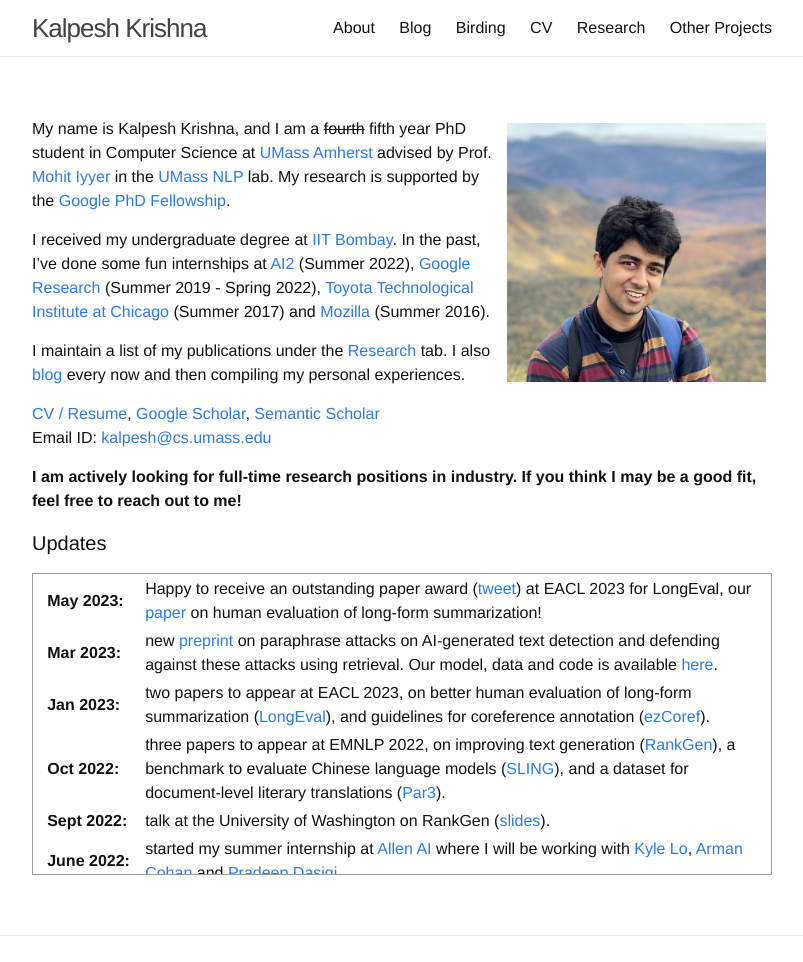
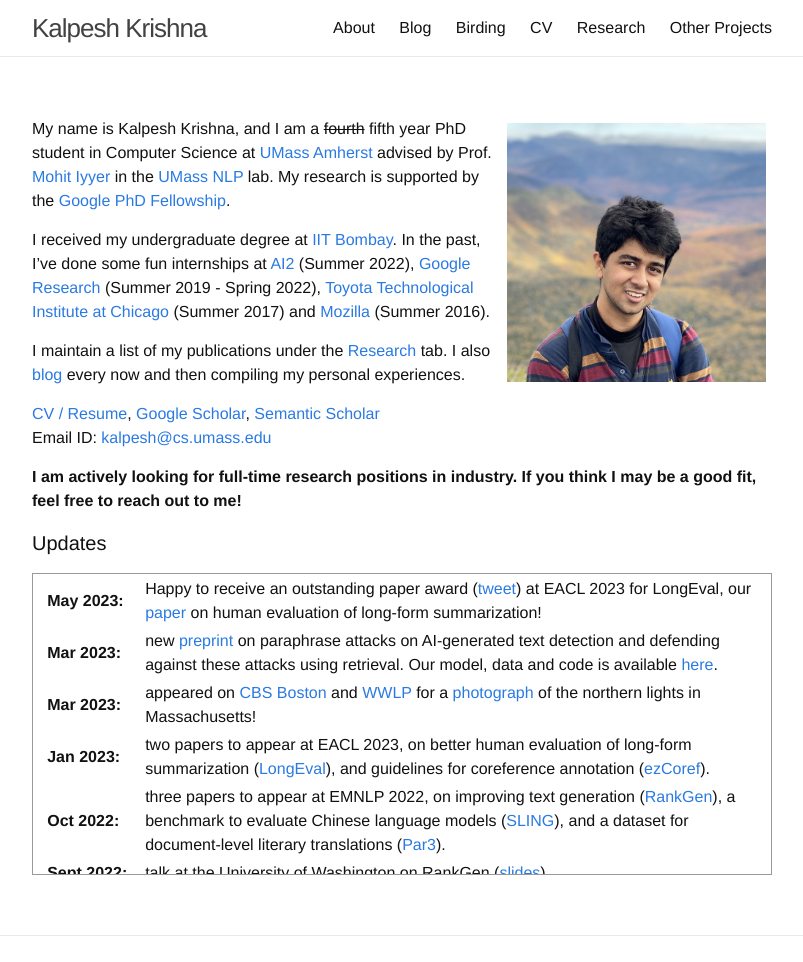
Before and after one commit to martiansideofthemoon/martiansideofthemoon.github.io, a Jekyll site: the page built from index.md, in a window 1280 px wide, cut to the strip 0-962 px from the top of the page. Shown: the whole strip, without its empty margins (238-1041 px from the left). Built offline with Jekyll 4.4.1, drawn with Linux system fonts in a browser that asks for light colours; comment, search, counter and statistics services are not loaded.

Commit message:
Update index.md

```diff
--- a/index.md
+++ b/index.md
@@ -24,6 +24,7 @@ Email ID: [kalpesh@cs.umass.edu](mailto:kalpesh@cs.umass.edu)
 <col width="650px">
 <tr><td><b>May 2023:</b></td><td>Happy to receive an outstanding paper award (<a href="https://twitter.com/kalpeshk2011/status/1654133082247815169">tweet</a>) at EACL 2023 for LongEval, our <a href="https://arxiv.org/abs/2301.13298">paper</a> on human evaluation of long-form summarization!</td></tr>
 <tr><td><b>Mar 2023:</b></td><td>new <a href="https://arxiv.org/abs/2303.13408">preprint</a> on paraphrase attacks on AI-generated text detection and defending against these attacks using retrieval. Our model, data and code is available <a href="https://github.com/martiansideofthemoon/ai-detection-paraphrases">here</a>.</td></tr>
+  <tr><td><b>Mar 2023:</b></td><td>appeared on <a href="https://www.cbsnews.com/boston/news/northern-lights-captivate-stargazers-across-massachusetts/">CBS Boston</a> and <a href="https://www.wwlp.com/weather/weather-news/northern-lights-caught-on-camera-in-western-massachusetts/">WWLP</a> for a <a href="https://twitter.com/4cast4you/status/1639131581939077120">photograph</a> of the northern lights in Massachusetts!</td></tr>
   <tr><td><b>Jan 2023:</b></td><td>two papers to appear at EACL 2023, on better human evaluation of long-form summarization (<a href="https://arxiv.org/abs/2301.13298">LongEval</a>), and guidelines for coreference annotation (<a href="https://arxiv.org/abs/2210.07188">ezCoref</a>).</td></tr>
   <tr><td><b>Oct 2022:</b></td><td>three papers to appear at EMNLP 2022, on improving text generation (<a href="https://arxiv.org/abs/2205.09726">RankGen</a>), a benchmark to evaluate Chinese language models (<a href="https://arxiv.org/abs/2210.11689">SLING</a>), and a dataset for document-level literary translations (<a href="https://arxiv.org/abs/2210.14250">Par3</a>).</td></tr>
   <tr><td><b>Sept 2022:</b></td><td>talk at the University of Washington on RankGen (<a href="https://drive.google.com/file/d/1320bRCUIzGnj4CAHmcVBTOdpE43tE0yB/view?usp=sharing">slides</a>).</td></tr>
```
